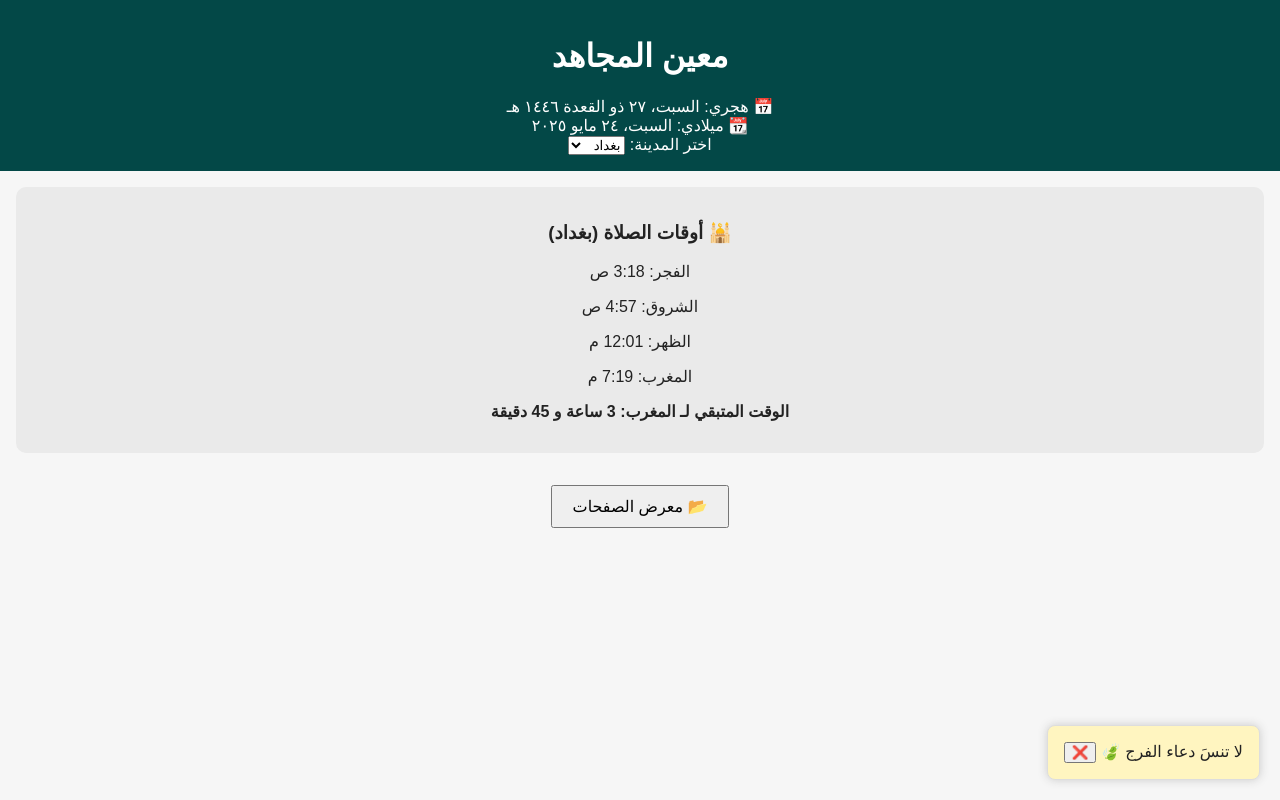
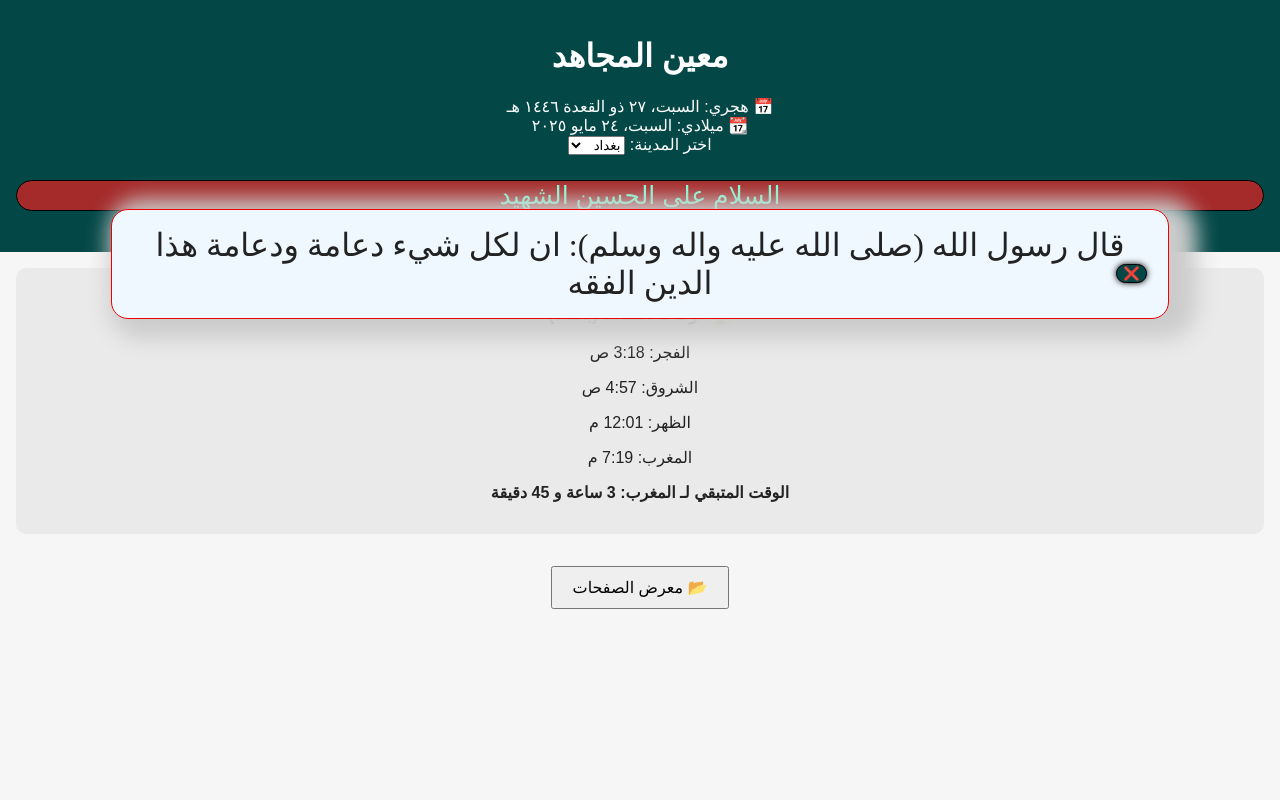
Before and after one commit to ayadabd1115/muaaen, a plain HTML site: page index.html in a window 1280 px wide. Drawn offline with Linux system fonts and the light colour scheme.

Commit message:
تعديل 2

```diff
--- a/index.html
+++ b/index.html
@@ -14,6 +14,12 @@
       <div id="dateDisplay"></div>
       <label for="citySelect">اختر المدينة:</label>
       <select id="citySelect"></select>
+      <p style="font-size: 25px;
+    color: aquamarine;
+    font-family: 'Arial', sans-serif;
+    background-color: brown;
+    border: 1px solid #000;
+    border-radius: 25px;">السلام على الحسين الشهيد</p>
     </div>
     <div class="prayer-times" id="prayerTimes"></div>
     <button onclick="toggleWebLinks()" class="toggle-button">📂 معرض الصفحات</button>
@@ -30,7 +36,12 @@
     </div>
     <div id="reminderBox" class="reminder-box">
       <span id="reminderText"></span>
-      <button onclick="closeReminder()">❌</button>
+      <button onclick="closeReminder()" style="position: absolute;
+    right: 2%;
+    background-color: #034847;
+    border: 1px solid;
+    border-radius: 10px;
+    box-shadow: 0 0 6px;">❌</button>
     </div>
   </div>
 
--- a/main.js
+++ b/main.js
@@ -145,12 +145,9 @@ function closePage() {
 }
 
 const reminders = [
-  "لا تنسَ دعاء الفرج 🍃",
-  "صِل رحمك اليوم ✉️",
-  "اجعل لك ورداً من القرآن 📖",
-  "تفقد جارك ولو برسالة 💬",
-  "صلِّ على محمد وآل محمد 💚",
-  "ابو زهراء الطائي"
+  "قال رسول الله (صلى الله عليه واله وسلم): ان لكل شيء دعامة ودعامة هذا الدين الفقه",
+  "قال الامام الصادق (عليه السلام): المؤمن اخو المؤمن",
+  "قال امير المؤمنين (عليه السلام) : مجالسة الاشرار تورث سوء الظنّ بالاخيار"
 ];
 
 function showReminder() {
--- a/style.css
+++ b/style.css
@@ -76,17 +76,19 @@ html, body {
 
 /* صندوق التذكير */
 .reminder-box {
-  position: fixed;
-  bottom: 20px;
-  right: 20px;
-  background: #fff5c0;
-  border: 1px solid #ddd;
-  padding: 1rem;
-  border-radius: 8px;
-  box-shadow: 0 0 10px #ccc;
-  display: none;
-  max-width: 300px;
-  z-index: 1000;
+position: relative;
+    bottom: 50%;
+    background-color: aliceblue;
+    margin: auto;
+    border: 1px solid #f10000;
+    padding: 1rem;
+    border-radius: 17px;
+    box-shadow: 13px 5px 21px 15px #ccc;
+    display: none;
+    max-width: 80%;
+    z-index: 1000;
+    font-size: 200%;
+    font-family: serif;
 }
 
 /* حاوية عرض الصفحة الداخلية (تظهر فوق كل شيء) */
```
